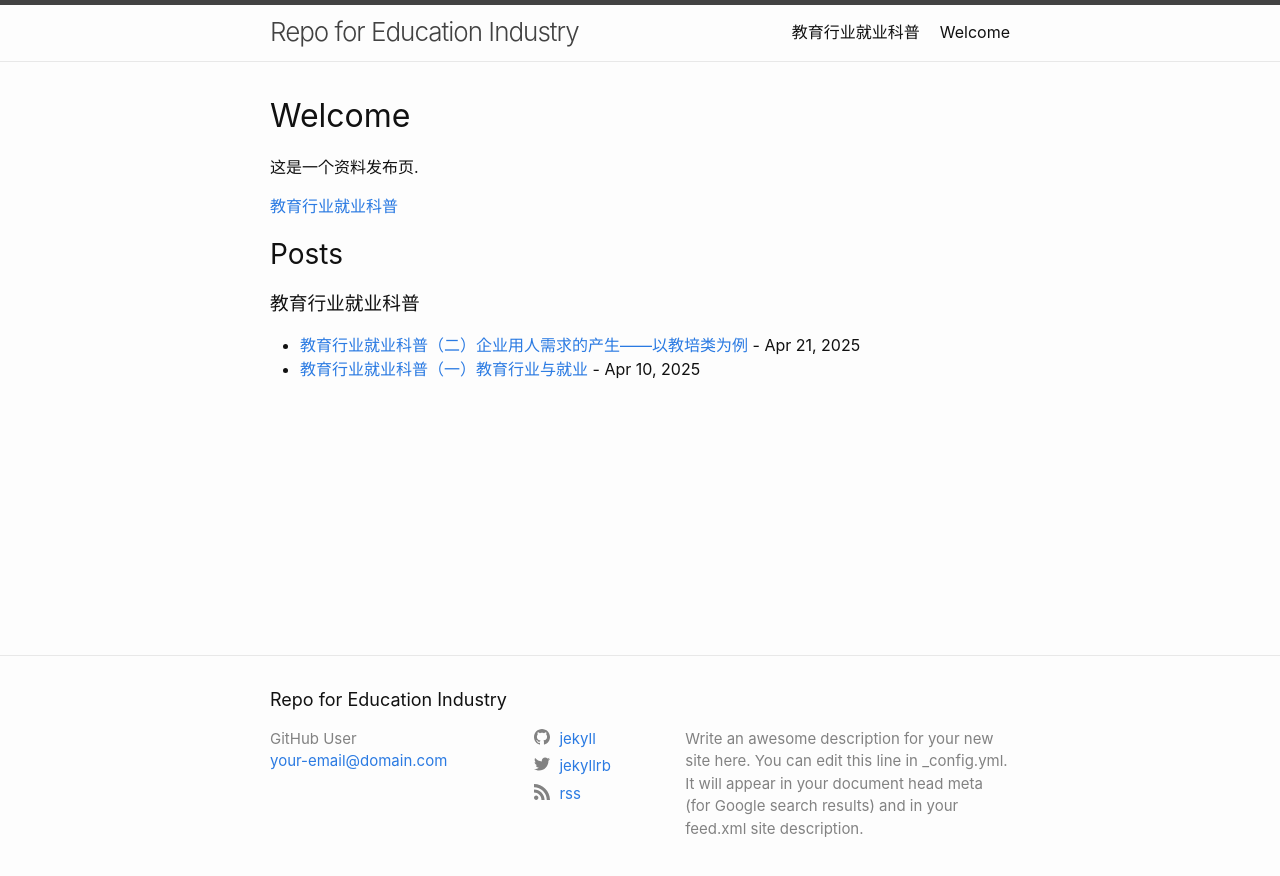
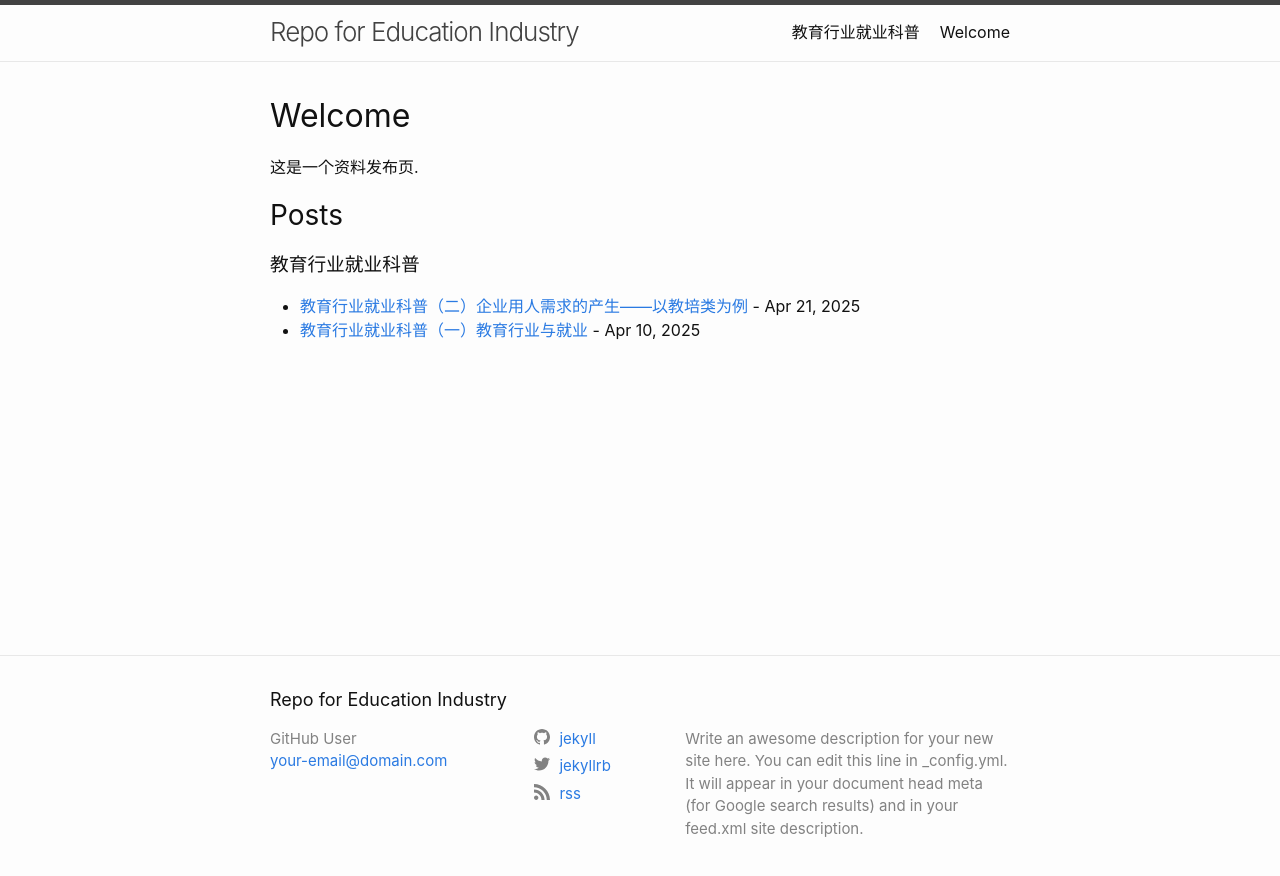
Before and after one commit to broken-ice-ice/Repo-for-Education-Industry, a Jekyll site: the page built from index.md, in a window 1280 px wide. Shown: the top 876 px of the page. Built offline with Jekyll 4.4.1, drawn with Linux system fonts in a browser that asks for light colours.

Commit message:
Update index.md

```diff
--- a/index.md
+++ b/index.md
@@ -5,4 +5,4 @@ title: Welcome
 
 这是一个资料发布页.
 
-[教育行业就业科普](/edu-jobs.html)
+<!-- [教育行业就业科普](/edu-jobs.html) -->
```
